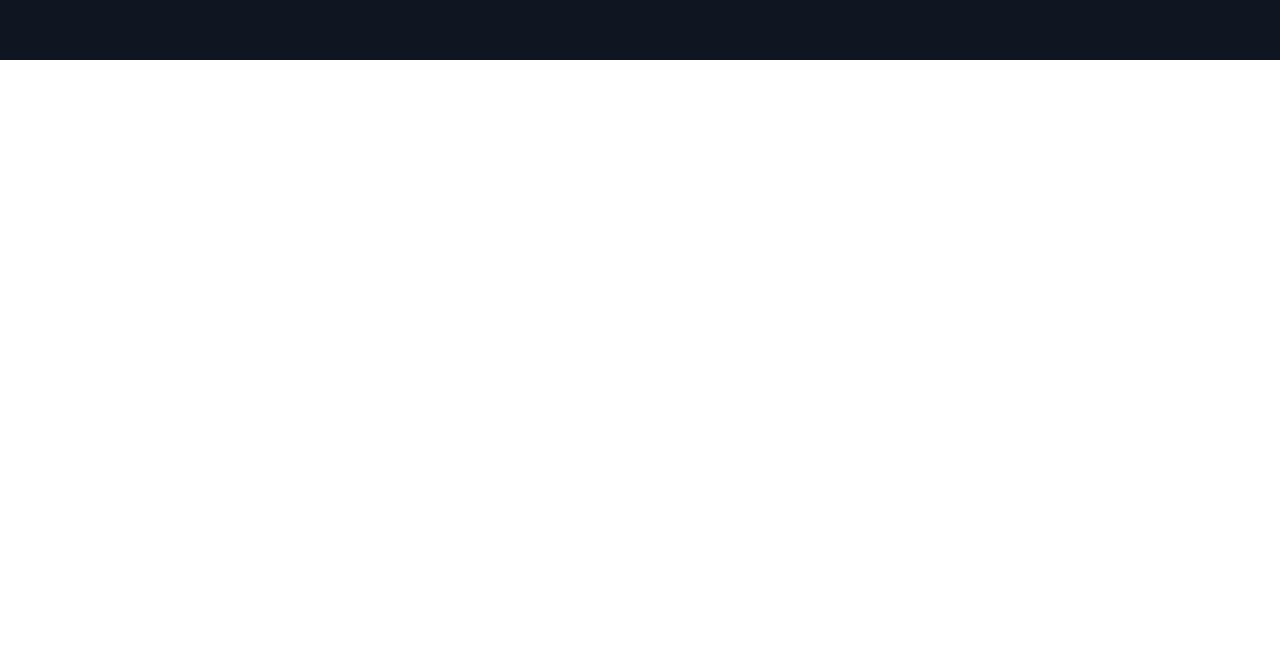
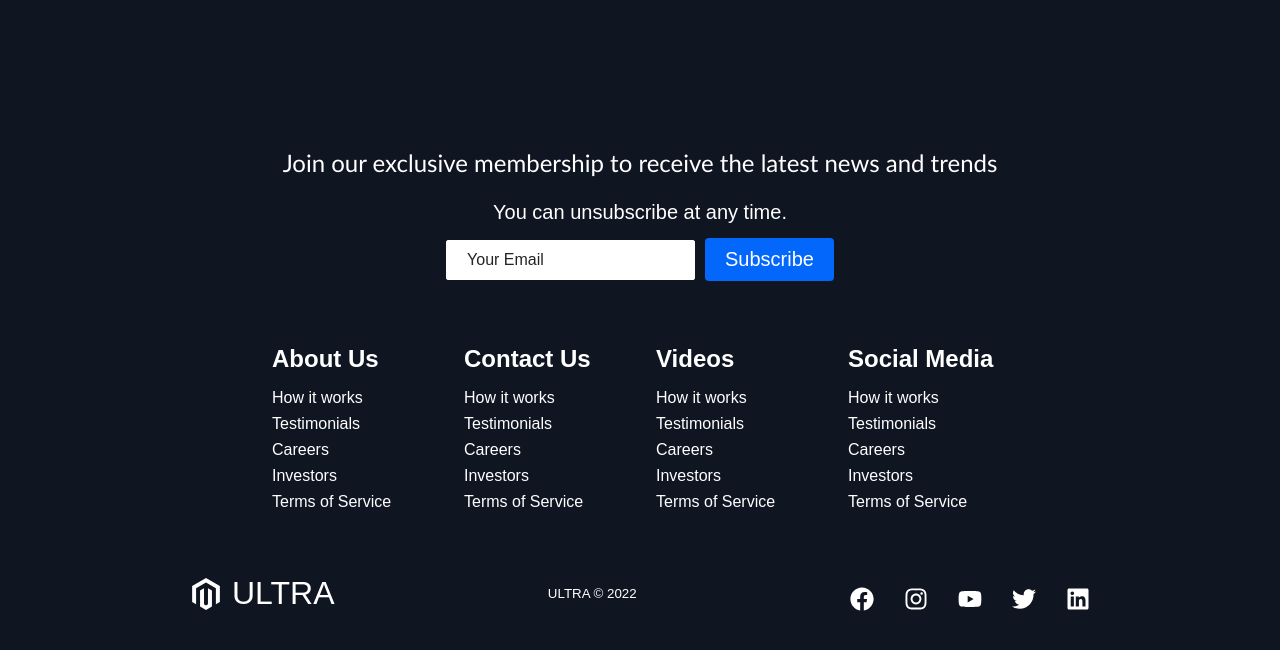
Before and after one commit to Devpe007/ultra, a React (Create React App) app: page / in a window 1280 px wide. Shown: the part 3085-3735 px from the top of the page. Before the commit the page ends 3145 px from the top, so only its background shows below. Built offline with nearby package versions, Linux system fonts and the light colour scheme.

Commit message:
create Footer component styled

```diff
--- a/src/App.jsx
+++ b/src/App.jsx
@@ -6,6 +6,7 @@
 import Navbar from './components/Navbar';
 
 import Home from './pages/HomePage/Home';
+import { Footer } from './components';
 
 function App() {
   return (
@@ -16,6 +17,8 @@
       <Switch>
         <Route path="/" exact component={Home} />
       </Switch>
+
+      <Footer />
     </Router>
   );
 }
--- /dev/null
+++ b/src/components/Footer/Footer.elements.js
@@ -0,0 +1,198 @@
+import styled from 'styled-components';
+
+import { Link } from 'react-router-dom';
+import { FaMagento } from 'react-icons/fa';
+
+export const FooterContainer = styled.div`
+  display: flex;
+  flex-direction: column;
+  justify-content: center;
+  align-items: center;
+
+  padding: 4rem 0 2rem 0;
+
+  background-color: #101522;
+`;
+
+export const FooterSubscription = styled.section`
+  display: flex;
+  flex-direction: column;
+  justify-content: center;
+  align-items: center;
+
+  margin-bottom: 24px;
+  padding: 24px;
+
+  text-align: center;
+
+  color: #fff;
+`;
+
+export const FooterSubHeading = styled.p`
+  margin-bottom: 24px;
+
+  font-size: 24px;
+  font-family: 'Trebuchet MS', 'Lucida Sans Unicode', 'Lucida Grande', 'Lucida Sans', Arial, sans-serif;
+`;
+
+export const FooterSubText = styled.p`
+  margin-bottom: 14px;
+
+  font-size: 20px;
+`;
+
+export const Form = styled.form`
+  display: flex;
+  justify-content: center;
+  align-items: center;
+
+  @media screen and (max-width: 820px) {
+    flex-direction: column;
+
+    width: 80%;
+  }
+`;
+
+export const FormInput = styled.input`
+  padding: 10px 20px;
+  margin-right: 10px;
+
+  border-radius: 2px;
+  border: none;
+  border: 1px solid #fff;
+
+  outline: none;
+
+  font-size: 16px;
+
+  &::placeholder {
+    color: #242424;
+  }
+
+  @media screen and (max-width: 820px) {
+    margin: 0 0 16px 0;
+
+    width: 100%;
+  }
+`;
+
+export const FooterLinksContainer = styled.div`
+  display: flex;
+  justify-content: center;
+
+  max-width: 1000px;
+  width: 100%;
+
+  @media screen and (max-width: 820px) {
+    padding-top: 32px;
+  }
+`;
+
+export const FooterLinksWrapper = styled.div`
+  display: flex;
+
+  @media screen and (max-width: 820px) {
+    flex-direction: column;
+  }
+`;
+
+export const FooterLinksItems = styled.div`
+  display: flex;
+  flex-direction: column;
+  align-items: flex-start;
+
+  margin: 16px;
+
+  width: 160px;
+
+  text-align: left;
+
+  box-sizing: border-box;
+
+  color: #fff;
+
+  @media screen and (max-width: 420px) {
+    margin: 0;
+    padding: 0;
+
+    width: 100%;
+  }
+`;
+
+export const FooterLinkTitle = styled.h2`
+  margin-bottom: 16px;
+`;
+
+export const FooterLink = styled(Link)`
+  margin-bottom: 0.5rem;
+
+  text-decoration: none;
+
+  color: #fff;
+
+  &:hover {
+    transition: 0.3s ease-out;
+
+    color: #0467fb;
+  }
+`;
+
+export const SocialMedia = styled.div`
+  max-width: 1000px;
+  width: 100%;
+`;
+
+export const SocialMediaWrap = styled.div`
+  display: flex;
+  justify-content: space-between;
+  align-items: center;
+
+  margin: 40px auto 0 auto;
+
+  max-width: 1000px;
+  width: 90%;
+
+  @media screen and (max-width: 820px) {
+    flex-direction: column;
+  }
+`;
+
+export const SocialLogo = styled(Link)`
+  display: flex;
+  align-items: center;
+  justify-self: start;
+
+  margin-bottom: 16px;
+
+  text-decoration: none;
+
+  cursor: pointer;
+
+  font-size: 2rem;
+
+  color: #fff;
+`;
+
+export const SocialIcon = styled(FaMagento)`
+  margin-right: 10px;
+`;
+
+export const WebsiteRights = styled.small`
+  margin-bottom: 16px;
+
+  color: #fff;
+`;
+
+export const SocialIcons = styled.div`
+  display: flex;
+  justify-content: space-between;
+  align-items: center;
+
+  width: 240px;
+`;
+
+export const SocialIconLink = styled.a`
+  font-size: 24px;
+
+  color: #fff;
+`;
```
